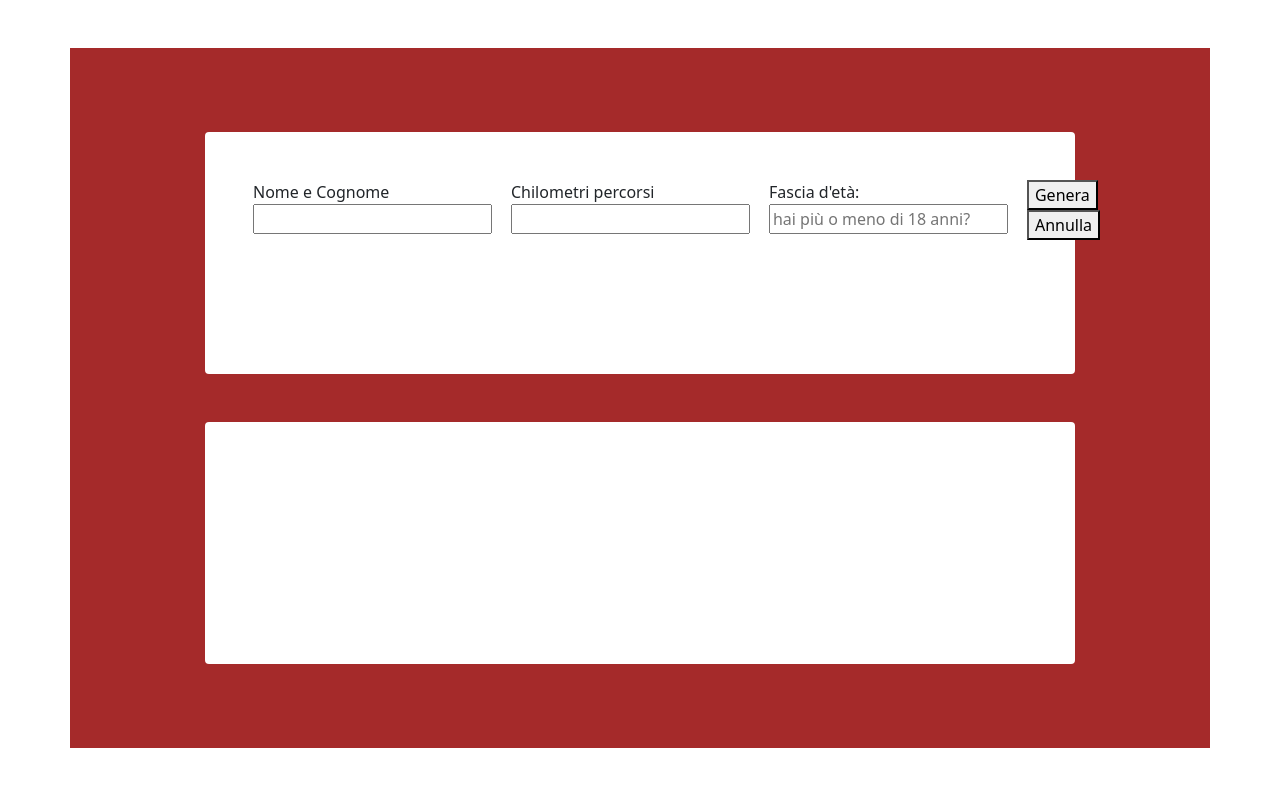
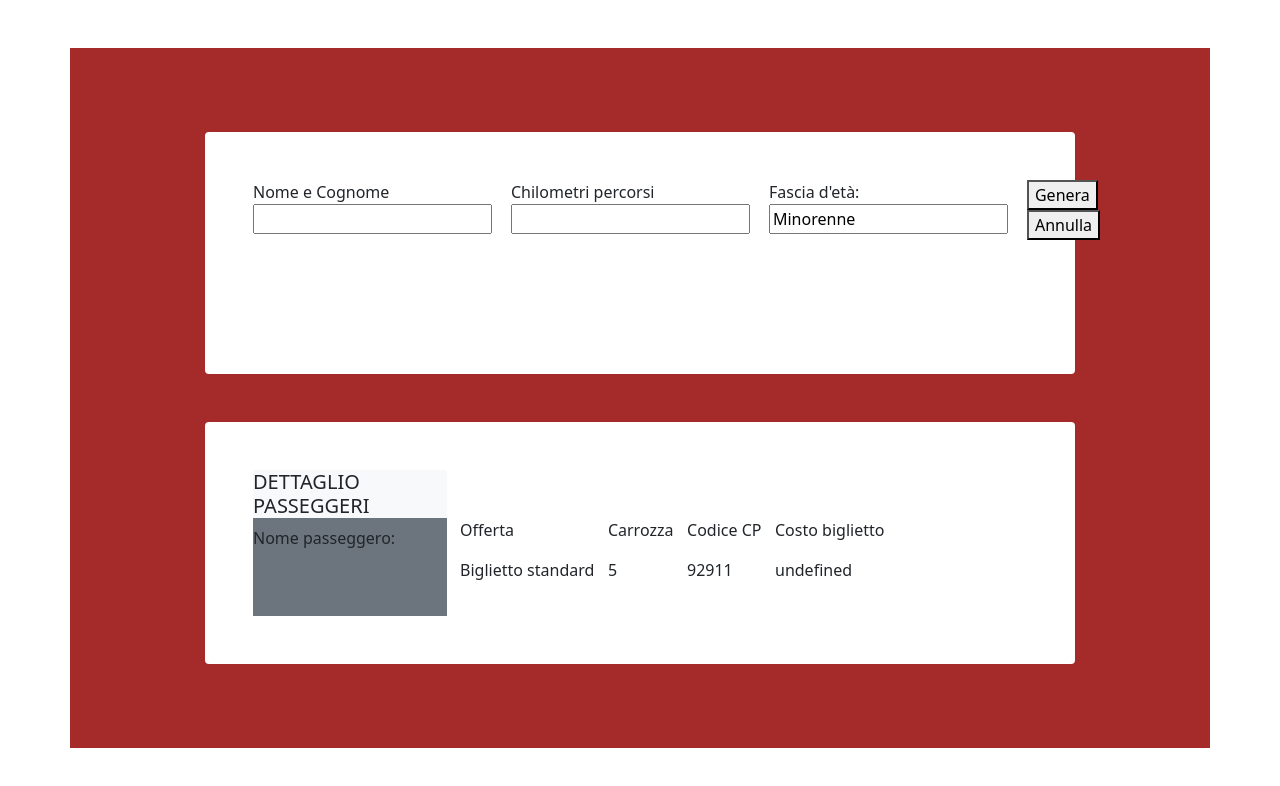
Before and after one commit to teoibnz/js-biglietto-treno-form, a plain HTML site: page index.html in a window 1280 px wide. Both pictures are taken after a click on the button "Genera". Drawn offline with nearby package versions, Linux system fonts and the light colour scheme.

Commit message:
Inserimento dati sezione train

```diff
--- a/index.html
+++ b/index.html
@@ -47,9 +47,35 @@
                     </div>
 
 
-                    <div id="ticket-section" class=" bg-white col-10 rounded">
-                        <h1 class="ticket-name"></h1>
+                    <div id="ticket-section" class="d-flex flex-row bg-white col-10 rounded p-5">
+                        <div class="col-3 bg-secondary">
+                            <h5 class="bg-light">DETTAGLIO PASSEGGERI</h5>
+                            <p class="text-dark">
+                                Nome passeggero:
+                            </p>
+                        <h1 class="fs-4 ticket-name"></h1>
+                        </div>
+                        <div id="train-section" class="col-7 d-flex flex-row justify-content-evenly">
+                            <div class="my-5">
+                                <p>Offerta</p>
+                                <p>Biglietto standard</p>
+                            </div>
+                            <div class="my-5">
+                                <p>Carrozza</p>
+                                <p>5</p>
+                            </div>
+                            <div class="my-5">
+                                <p>Codice CP</p>
+                                <p>92911</p>
+                            </div>
+                            <div class="my-5">
+                                <p >Costo biglietto</p>
+                                <p id="final-price"></p>
+                            </div>
+                        </div>
                     </div>
+
+
                 </div>
             </div>
         </div>
--- a/myscript.js
+++ b/myscript.js
@@ -2,39 +2,33 @@
 const tripDistance = document.getElementById('trip-distance');
 console.log("tripDistance");
 
-
-
-let userAge = "";
+let userAgeInput = document.getElementById("user-age");
 
 let generatedEvent = document.getElementById('generated-event');
 
-// userAgeUnder = document.getElementById('user-ages').value = 'Minorenne';
-// console.log('userAgesUnder');
-
-// userAgeOver = document.getElementById('user-ages').value = 'Maggiorenne';
-// console.log('userAgesOver');
-
 let userNameInput = document.getElementById("full-name");
 
-
+// let tripDurationInput = document.getElementById("trip-distance");
 
 generatedEvent.addEventListener("click", function(){
     document.querySelector('h1').innerHTML = userNameInput.value;
-
-    if (userAge){
+    document.getElementById('final-price').innerHTML = priceBase.value;
+    console.log(priceBase);
+    // document.querySelector('h2').innerHTML = tripDurationInput.value;
+    if (userAgeInput.value = "Minorenne"){
         teenPrice = priceBase - discountTeen;
-    } else if (userAge){
+    } else if (userAgeInput){
         priceBase = priceBase;
     };
 
 });
 
-// let priceBase = (0.27 * tripDistance);
-// console.log(priceBase);
+let priceBase = parseInt (0.27 * tripDistance);
+console.log(priceBase);
 
 
-// const discountTeen = parseFloat((priceBase * 17) / 100);
-// console.log(discountTeen);
+const discountTeen = parseInt ((priceBase * 17) / 100);
+console.log(discountTeen);
 
-// const discountOld = parseFloat((priceBase * 40) / 100);
+// const discountOld = ((priceBase * 40) / 100);
 // console.log(discountOld);
```
